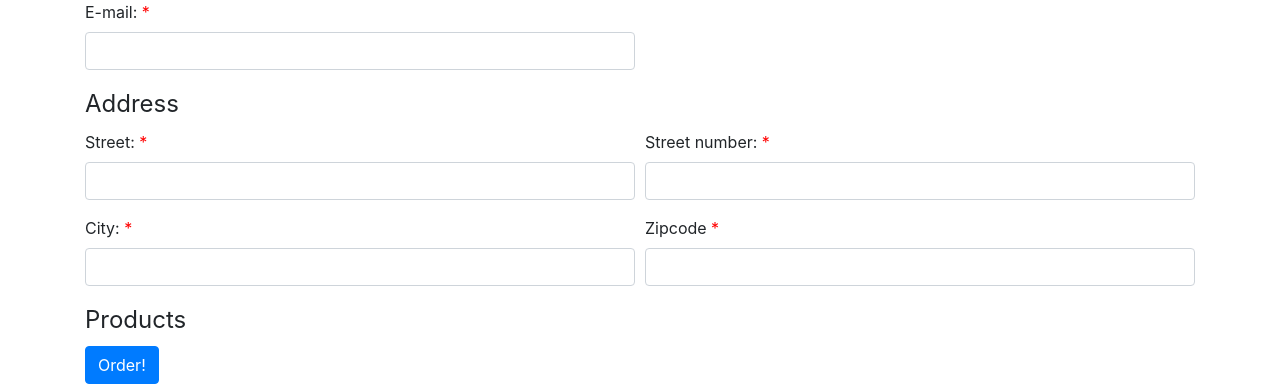
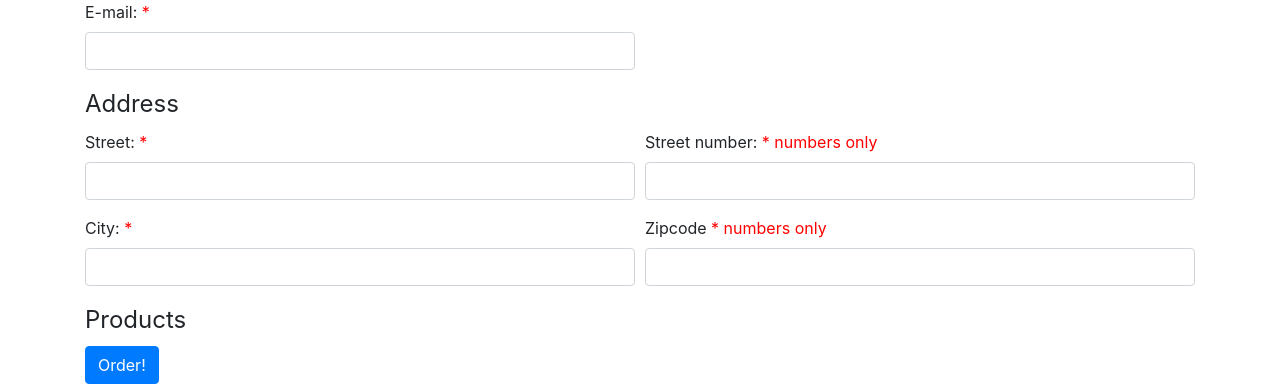
Before and after one commit to moetichentuf/Form, a PHP site: page /front-view.php in a window 1280 px wide. Shown: the part 96-482 px from the top of the page. Run offline with PHP 8.4, Linux system fonts and the light colour scheme; data that the repository does not hold is empty.

Commit message:
saving the adress

```diff
--- a/front-view.php
+++ b/front-view.php
@@ -47,7 +47,7 @@
                 </div>
                 <div class="form-group col-md-6">
                     <label for="streetnumber">Street number:</label>
-                    <span class="error">* <?php echo $streetNumberErr;?></span>
+                    <span class="error">* numbers only <?php echo $streetNumberErr;?></span>
                     <input type="number" id="streetnumber" name="streetnumber" class="form-control">
                 </div>
             </div>
@@ -59,7 +59,7 @@
                 </div>
                 <div class="form-group col-md-6">
                     <label for="zipcode">Zipcode</label>
-                    <span class="error">* <?php echo $zipcodeErr;?></span>
+                    <span class="error">* numbers only<?php echo $zipcodeErr;?></span>
                     <input type="number" id="zipcode" name="zipcode" class="form-control">
                 </div>
             </div>
```
